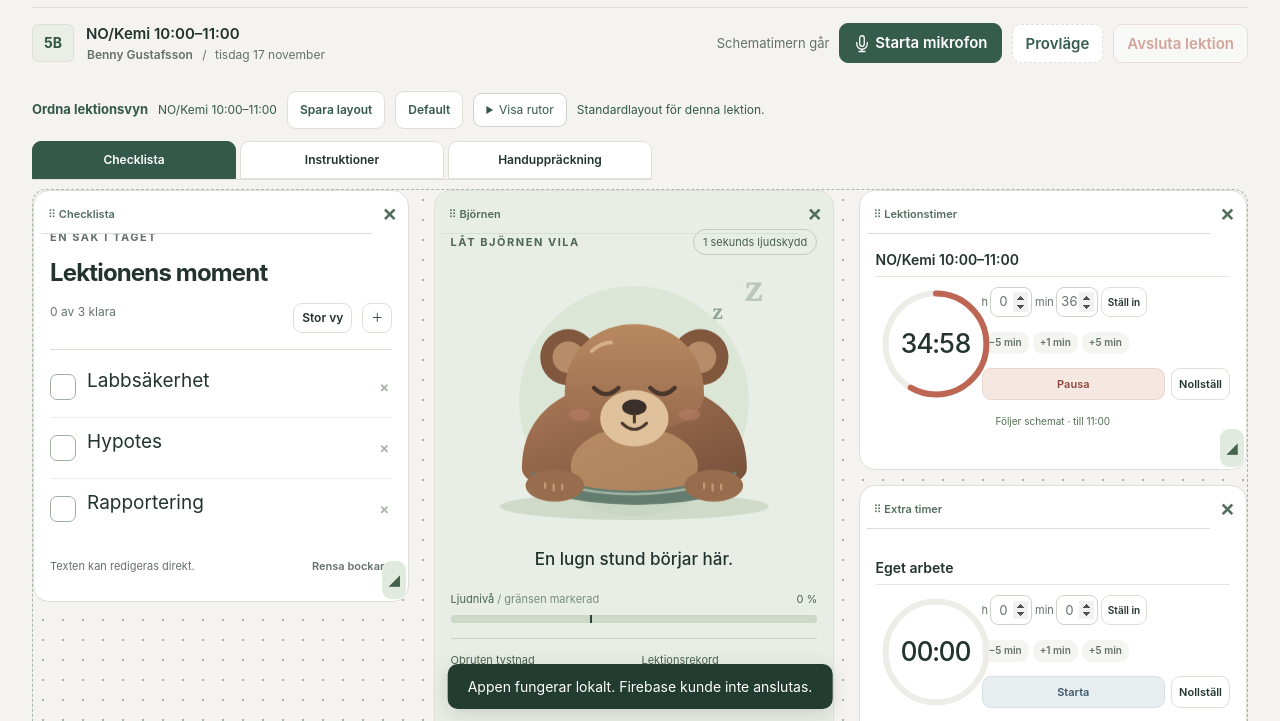
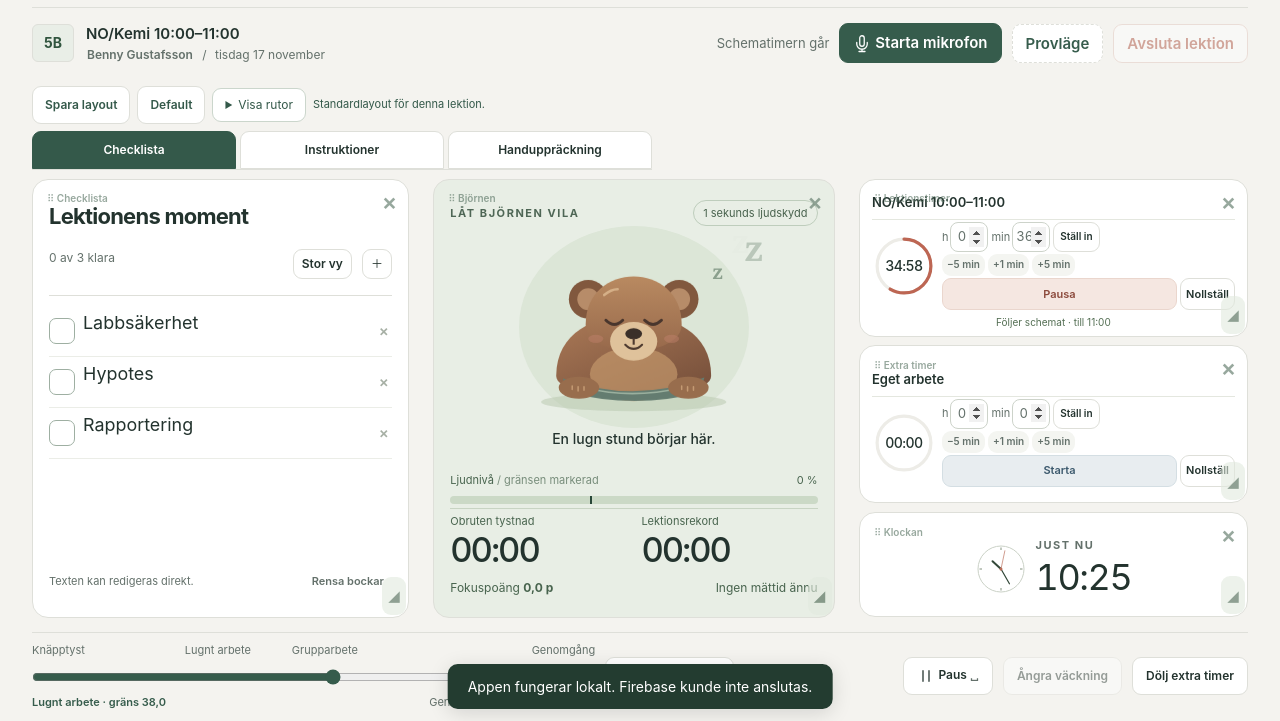
Before and after one commit to benutchi/Klasskampen.tystnadsm-taren, a plain HTML site: page index.html in a window 1280 px wide. Shown: the part 67-788 px from the top of the page. Drawn offline with Linux system fonts and the light colour scheme.

Commit message:
Add files via upload

```diff
--- a/index.html
+++ b/index.html
@@ -179,6 +179,57 @@ main.board.layout-canvas{position:relative;display:block;flex:none;width:100%;he
 .layout-canvas .timer-face span{position:absolute;inset:0;display:flex;align-items:center;justify-content:center;font-size:24px;font-size:clamp(14px,22cqw,32px);white-space:nowrap;line-height:1;letter-spacing:-.04em}
 .layout-canvas #layoutClock{container-type:inline-size}
 .layout-canvas #analogDigitalDisplay{font-size:28px;font-size:clamp(20px,10cqw,36px);white-space:nowrap}
+
+/* Lugn arbetsyta där standardvyn ryms i fönstret. */
+main.board.layout-canvas{background:none;border:0;border-radius:0;margin-bottom:8px}
+.layout-tools{gap:7px;margin:7px 0}
+.layout-tools>strong,.layout-tools>#layoutLessonLabel{display:none}
+.layout-tools #layoutFeedback{font-size:11px}
+.layout-canvas>.layout-widget{padding-top:20px}
+.layout-canvas .layout-grip{top:0;height:18px;font-size:10px;opacity:0;border:0}
+.layout-canvas .layout-hide,.layout-canvas .layout-resize{opacity:0}
+.layout-canvas .layout-widget:hover .layout-grip,.layout-canvas .layout-widget:focus-within .layout-grip,
+.layout-canvas .layout-widget:hover .layout-hide,.layout-canvas .layout-widget:focus-within .layout-hide,
+.layout-canvas .layout-widget:hover .layout-resize,.layout-canvas .layout-widget:focus-within .layout-resize{opacity:1}
+.layout-canvas .timer-panel{display:grid;grid-template-columns:72px minmax(0,1fr);gap:4px 8px;align-content:center;align-items:center}
+.layout-canvas .timer-title{grid-column:1/-1;font-size:13px}
+.layout-canvas .timer-panel .timer-face{grid-column:1;grid-row:2/5;width:72px;height:72px;min-height:72px;margin:0}
+.layout-canvas .timer-edit,.layout-canvas .quick-timer,.layout-canvas .timer-controls{grid-column:2;margin:0;gap:3px}
+.layout-canvas .timer-edit{flex-wrap:wrap}
+.layout-canvas .timer-edit input{width:38px;padding:3px}
+.layout-canvas .timer-controls button{padding:5px;font-size:11px}
+.layout-canvas .quick-timer button{font-size:10px;padding:3px 5px}
+.layout-canvas #bearCard .bear-stage{min-height:0;overflow:hidden}
+.layout-canvas #bearSvgWrap{height:100%;max-height:100%;display:flex;align-items:center;justify-content:center}
+.layout-canvas #bearCard .bear-stage svg.bear-art{height:100%;max-height:100%;object-fit:contain}
+.layout-canvas #bearCard .bear-stage::before{max-height:100%;max-width:100%}
+.layout-canvas #bearCard .metrics{margin-top:8px;padding-top:8px}
+.layout-canvas #bearCard .metric-value{font-size:clamp(20px,2.7vw,38px)}
+.layout-canvas #bearSpeechText{font-size:14px;flex:none}
+.layout-canvas #layoutClock{padding-top:20px;gap:10px;flex-direction:row;justify-content:center}
+.layout-canvas #layoutClock .analog{height:50px;width:50px}
+.classroom-view .layout-canvas>.layout-widget{padding-top:20px}
+.classroom-view .layout-widget .layout-grip,.classroom-view .layout-widget .layout-resize,.classroom-view .layout-widget .layout-hide{opacity:0}
+@media(hover:none){.layout-canvas .layout-grip,.layout-canvas .layout-hide,.layout-canvas .layout-resize{opacity:.6}}
+
+.layout-canvas .timer-panel{padding:14px 12px 6px;gap:2px 6px}
+.layout-canvas .timer-panel .timer-face{width:64px;height:64px;min-height:64px}
+.layout-canvas .timer-panel{grid-template-columns:64px minmax(0,1fr)}
+.layout-canvas #layoutClock{padding:14px 12px 6px}
+@media(max-height:950px){
+.layout-canvas #checklistHeaderTitle{font-size:22px}
+.layout-canvas #checklistCard>.eyebrow{display:none}
+.layout-canvas #checklistCard .check-item{padding:5px 0;gap:8px}
+.layout-canvas #checklistCard .check-item textarea{font-size:clamp(14px,1.4vw,22px);line-height:1.3}
+.layout-canvas #checklistCard .checklist-tools{margin:4px 0}
+.layout-canvas #bearCard .bear-top{font-size:10px}
+.layout-canvas #bearCard .scoring-mode-notice{font-size:10px;padding:4px;margin:4px 0}
+.layout-canvas #bearCard .metrics{margin-top:4px;padding-top:4px}
+.layout-canvas #bearCard .focus-strip{padding-top:4px;margin-top:4px}
+}
+
+.layout-canvas #checklistCard .checklist{min-height:0;max-height:none;margin:6px 0;flex:1}
+.layout-canvas #checklistCard .check-item textarea{min-height:1.3em}
 
 body.reduce-motion *{animation:none!important;transition:none!important}</style></head>
 <body>
@@ -949,12 +1000,39 @@ function applyLessonLayout() {
       : id === 'secondTimerCard' ? state.secondTimerVisible : true;
     return [id,{...standard,visible,...saved?.[id]}];
   }));
-  layoutWidgets.forEach(([id]) => { $(id).style.zIndex = ''; drawWidget(id); });
   $('layoutLessonLabel').textContent = $('timer1TitleInput').value;
   $('layoutFeedback').textContent = saved ? 'Sparad layout för denna lektion.' : 'Standardlayout för denna lektion.';
   $('saveLayoutDemo').disabled = !activeLayoutLesson();
+  if (!saved) {
+    const checklist = layoutPositions.checklistCard;
+    const instructions = layoutPositions.instructionsCard;
+    if (!instructions.visible) checklist.h = 100;
+    if (!checklist.visible) Object.assign(instructions, {y:0,h:100});
+    if (!layoutPositions.handCard.visible) layoutPositions.bearCard.h = 100;
+    if (!layoutPositions.secondTimerCard.visible) {
+      layoutPositions.mainTimerCard.h = 68;
+      Object.assign(layoutPositions.layoutClock, {y:70,h:30});
+    }
+  }
+  layoutWidgets.forEach(([id]) => { $(id).style.zIndex = ''; drawWidget(id); });
   restoreWidgetVisibility();
+  fitLayoutCanvas();
+  requestAnimationFrame(() => document.querySelectorAll('#checklistItemsUl textarea').forEach(fitTextarea));
 }
+function fitLayoutCanvas() {
+  if (document.fullscreenElement) {
+    layoutBoard.style.removeProperty('height');
+    layoutBoard.style.removeProperty('min-height');
+    return;
+  }
+  const top = layoutBoard.getBoundingClientRect().top;
+  const toolbar = document.querySelector('.board-toolbar').getBoundingClientRect().height;
+  const height = Math.max(360, window.innerHeight - top - toolbar - 28);
+  layoutBoard.style.height = height + 'px';
+  layoutBoard.style.minHeight = height + 'px';
+}
+window.addEventListener('resize', fitLayoutCanvas);
+document.addEventListener('fullscreenchange', fitLayoutCanvas);
 layoutWidgets.forEach(([id,label]) => {
   const panel = $(id);
   layoutBoard.append(panel);
```
